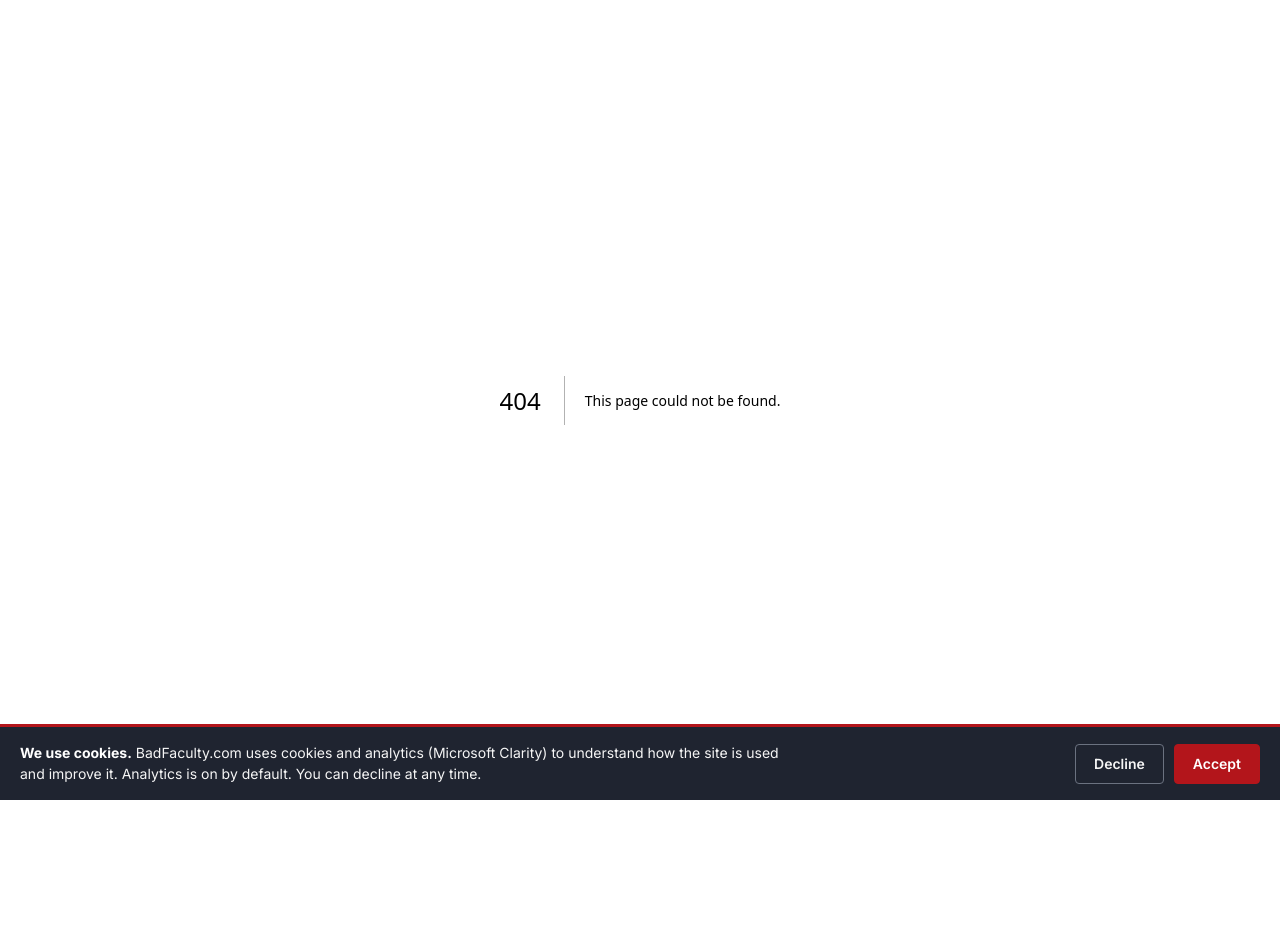
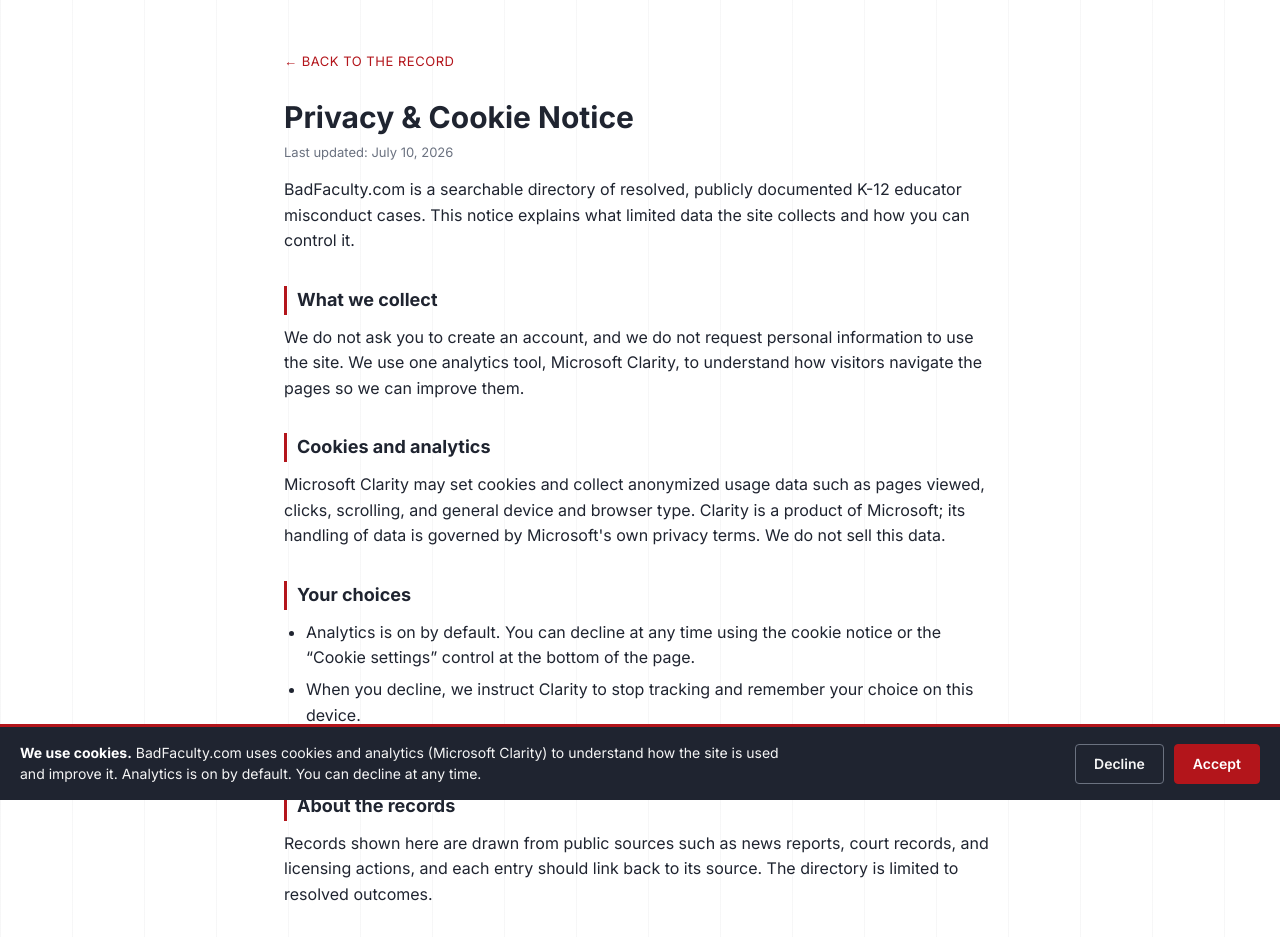
Before and after one commit to gk1977/badfaculty, a Next.js app: page /privacy in a window 1280 px wide. Before the commit this address had no page. Shown: the top 937 px of the page. Before the commit the page ends 800 px from the top, so only its background shows below. Built offline with nearby package versions, Linux system fonts and the light colour scheme.

Commit message:
Create PrivacyPage component with privacy details
This file defines the PrivacyPage component with metadata and styles for displaying privacy and cookie information.

```diff
--- /dev/null
+++ b/app/privacy/page.tsx
@@ -0,0 +1,111 @@
+import type { Metadata } from "next";
+import Link from "next/link";
+
+export const metadata: Metadata = {
+  title: "Privacy & Cookies — BadFaculty.com",
+  description:
+    "How BadFaculty.com uses cookies and privacy analytics, and how to control them.",
+};
+
+export default function PrivacyPage() {
+  return (
+    <>
+      <style>{`
+  .bf-legal {
+    max-width: 760px;
+    margin: 0 auto;
+    padding: 48px 24px 96px;
+    color: #1f2430;
+    line-height: 1.6;
+    font-size: 16px;
+  }
+  .bf-legal a { color: #b3151b; }
+  .bf-legal-back {
+    display: inline-block;
+    margin-bottom: 28px;
+    font-size: 13px;
+    letter-spacing: 0.04em;
+    text-transform: uppercase;
+    text-decoration: none;
+  }
+  .bf-legal h1 {
+    font-size: 30px;
+    margin: 0 0 8px;
+    line-height: 1.15;
+  }
+  .bf-legal-updated {
+    color: #6b7280;
+    font-size: 13px;
+    margin: 0 0 32px;
+  }
+  .bf-legal h2 {
+    font-size: 18px;
+    margin: 32px 0 10px;
+    border-left: 3px solid #b3151b;
+    padding-left: 10px;
+  }
+  .bf-legal p { margin: 0 0 14px; }
+  .bf-legal ul { margin: 0 0 14px; padding-left: 22px; }
+  .bf-legal li { margin: 0 0 6px; }
+      `}</style>
+      <main className="bf-legal">
+        <Link href="/" className="bf-legal-back">
+          ← Back to the record
+        </Link>
+        <h1>Privacy &amp; Cookie Notice</h1>
+        <p className="bf-legal-updated">Last updated: July 10, 2026</p>
+
+        <p>
+          BadFaculty.com is a searchable directory of resolved, publicly
+          documented K-12 educator misconduct cases. This notice explains what
+          limited data the site collects and how you can control it.
+        </p>
+
+        <h2>What we collect</h2>
+        <p>
+          We do not ask you to create an account, and we do not request personal
+          information to use the site. We use one analytics tool, Microsoft
+          Clarity, to understand how visitors navigate the pages so we can improve
+          them.
+        </p>
+
+        <h2>Cookies and analytics</h2>
+        <p>
+          Microsoft Clarity may set cookies and collect anonymized usage data such
+          as pages viewed, clicks, scrolling, and general device and browser type.
+          Clarity is a product of Microsoft; its handling of data is governed by
+          Microsoft&apos;s own privacy terms. We do not sell this data.
+        </p>
+
+        <h2>Your choices</h2>
+        <ul>
+          <li>
+            Analytics is on by default. You can decline at any time using the
+            cookie notice or the &ldquo;Cookie settings&rdquo; control at the
+            bottom of the page.
+          </li>
+          <li>
+            When you decline, we instruct Clarity to stop tracking and remember
+            your choice on this device.
+          </li>
+          <li>
+            Most browsers also let you block or delete cookies in their settings.
+          </li>
+        </ul>
+
+        <h2>About the records</h2>
+        <p>
+          Records shown here are drawn from public sources such as news reports,
+          court records, and licensing actions, and each entry should link back to
+          its source. The directory is limited to resolved outcomes.
+        </p>
+
+        <h2>Contact</h2>
+        <p>
+          Questions about this notice or a specific record can be directed to the
+          site operator.
+        </p>
+      </main>
+    </>
+  );
+}
```
